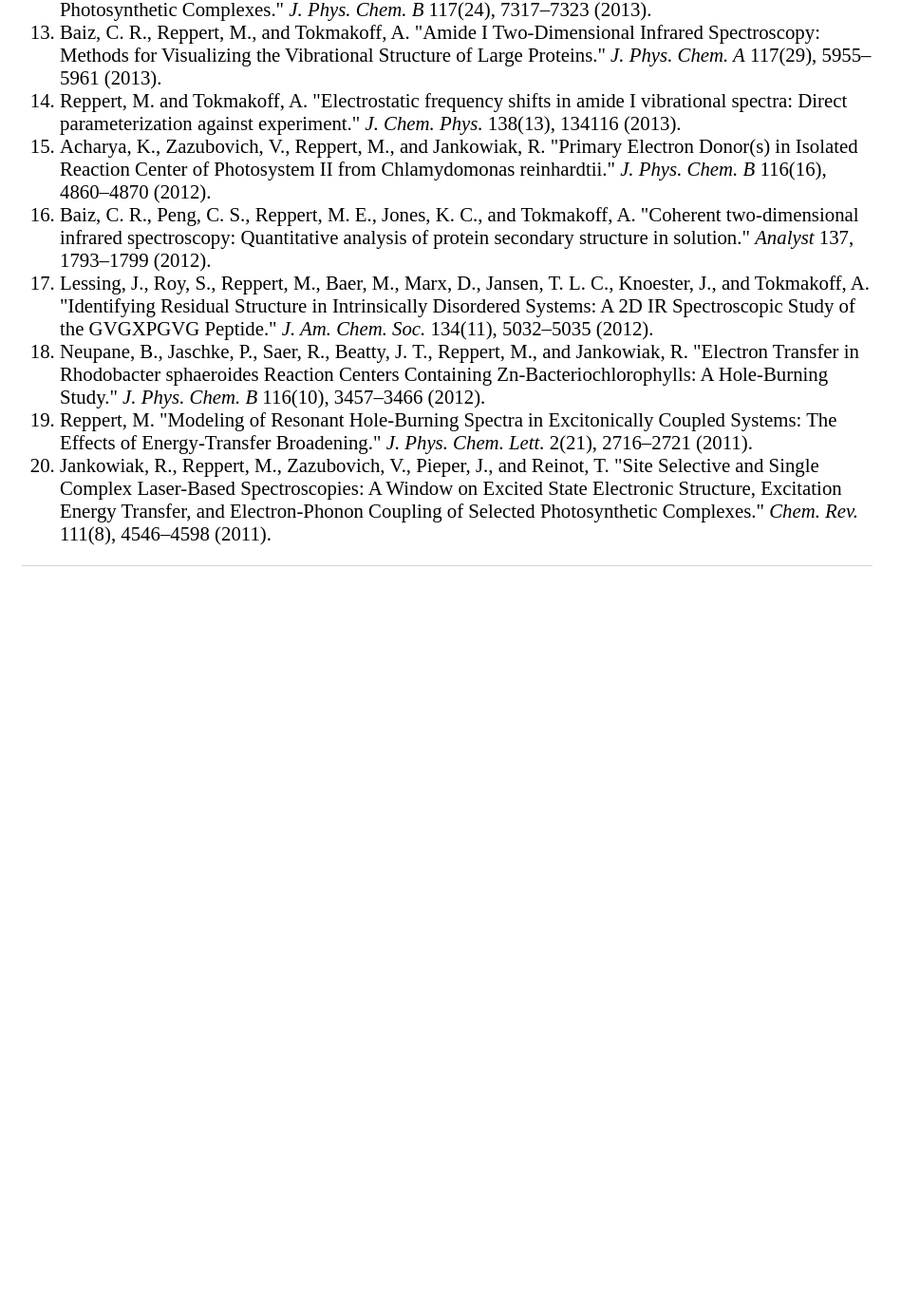
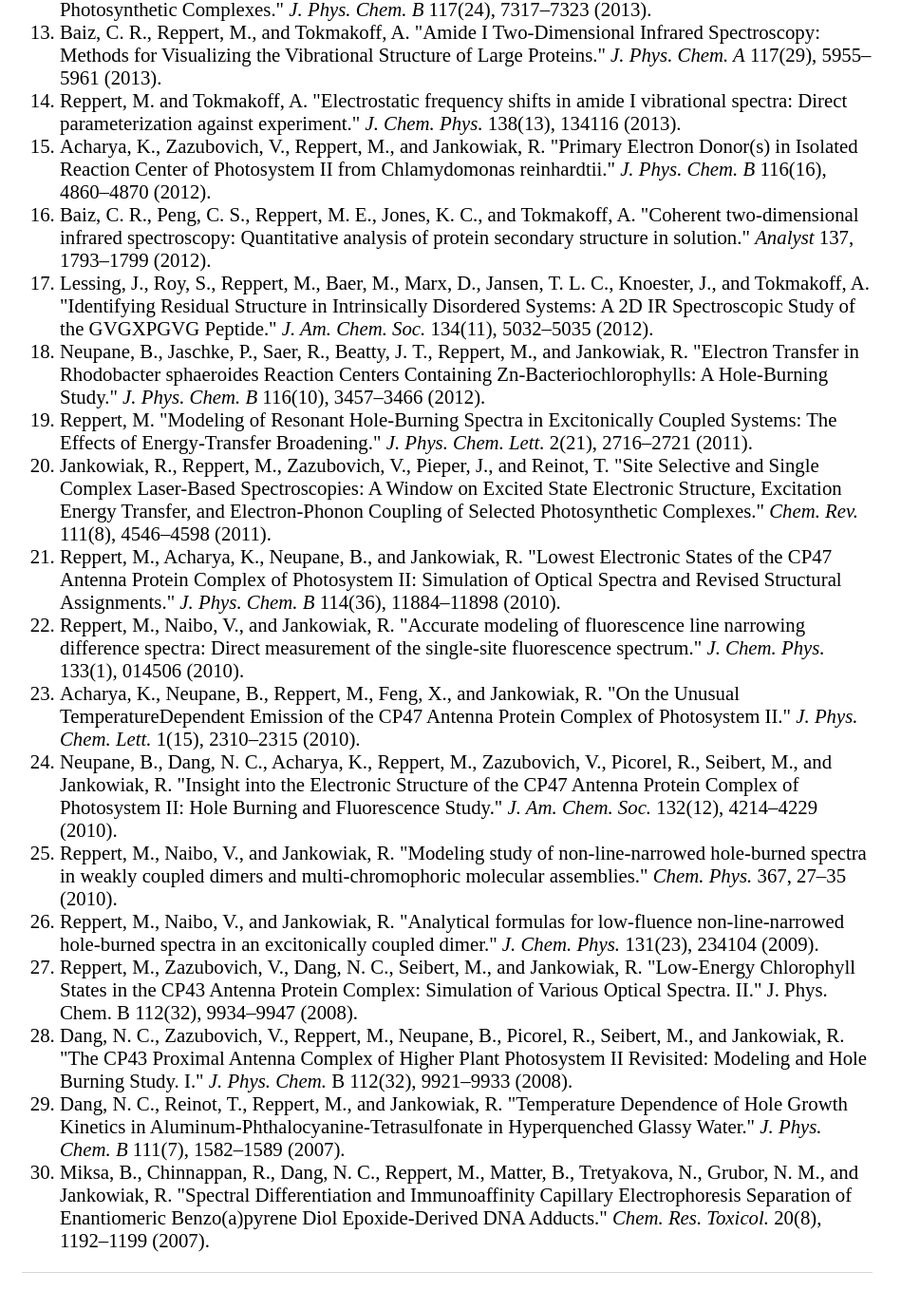
Before and after one commit to mreppert/mreppert.github.io, a Jekyll site: the page built from publications/index.html, in a window 1280 px wide and 1400 px high, scrolled down 871 px. Shown: the top 1379 px of the window at 95% size, without its empty margins (169-1118 px from the left). Built offline with Jekyll 4.4.1, drawn with Linux system fonts in a browser that asks for light colours; before the commit the page ends 1527 px from its top, so only the background shows below that.

Commit message:
Update index.html

```diff
--- a/publications/index.html
+++ b/publications/index.html
@@ -31,6 +31,16 @@
   <li>Neupane, B., Jaschke, P., Saer, R., Beatty, J. T., Reppert, M., and Jankowiak, R. "Electron Transfer in Rhodobacter sphaeroides Reaction Centers Containing Zn-Bacteriochlorophylls: A Hole-Burning Study." <i>J. Phys. Chem. B</i> 116(10), 3457–3466 (2012).
   <li>Reppert, M. "Modeling of Resonant Hole-Burning Spectra in Excitonically Coupled Systems: The Effects of Energy-Transfer Broadening." <i>J. Phys. Chem. Lett.</i> 2(21), 2716–2721 (2011). </li>
   <li>Jankowiak, R., Reppert, M., Zazubovich, V., Pieper, J., and Reinot, T. "Site Selective and Single Complex Laser-Based Spectroscopies: A Window on Excited State Electronic Structure, Excitation Energy Transfer, and Electron-Phonon Coupling of Selected Photosynthetic Complexes." <i>Chem. Rev.</i> 111(8), 4546–4598 (2011).</li>
+  <li>Reppert, M., Acharya, K., Neupane, B., and Jankowiak, R. "Lowest Electronic States of the CP47 Antenna Protein Complex of Photosystem II: Simulation of Optical Spectra and Revised Structural Assignments." <i>J. Phys. Chem. B</i> 114(36), 11884–11898 (2010).</li>
+  <li>Reppert, M., Naibo, V., and Jankowiak, R. "Accurate modeling of fluorescence line narrowing difference spectra: Direct measurement of the single-site fluorescence spectrum." <i>J. Chem. Phys.</i> 133(1), 014506 (2010).</li>
+  <li>Acharya, K., Neupane, B., Reppert, M., Feng, X., and Jankowiak, R. "On the Unusual TemperatureDependent Emission of the CP47 Antenna Protein Complex of Photosystem II." <i>J. Phys. Chem. Lett.</i> 1(15), 2310–2315 (2010).</li>
+  <li>Neupane, B., Dang, N. C., Acharya, K., Reppert, M., Zazubovich, V., Picorel, R., Seibert, M., and Jankowiak, R. "Insight into the Electronic Structure of the CP47 Antenna Protein Complex of Photosystem II: Hole Burning and Fluorescence Study." <i>J. Am. Chem. Soc.</i> 132(12), 4214–4229 (2010).</li>
+  <li>Reppert, M., Naibo, V., and Jankowiak, R. "Modeling study of non-line-narrowed hole-burned spectra in weakly coupled dimers and multi-chromophoric molecular assemblies." <i>Chem. Phys.</i> 367, 27–35 (2010).</li>
+  <li>Reppert, M., Naibo, V., and Jankowiak, R. "Analytical formulas for low-fluence non-line-narrowed hole-burned spectra in an excitonically coupled dimer." <i>J. Chem. Phys.</i> 131(23), 234104 (2009).</li>
+  <li>Reppert, M., Zazubovich, V., Dang, N. C., Seibert, M., and Jankowiak, R. "Low-Energy Chlorophyll States in the CP43 Antenna Protein Complex: Simulation of Various Optical Spectra. II." J. Phys. Chem. B 112(32), 9934–9947 (2008).</li>
+  <li>Dang, N. C., Zazubovich, V., Reppert, M., Neupane, B., Picorel, R., Seibert, M., and Jankowiak, R. "The CP43 Proximal Antenna Complex of Higher Plant Photosystem II Revisited: Modeling and Hole Burning Study. I." <i>J. Phys. Chem.</i> B 112(32), 9921–9933 (2008).</li>
+  <li>Dang, N. C., Reinot, T., Reppert, M., and Jankowiak, R. "Temperature Dependence of Hole Growth Kinetics in Aluminum-Phthalocyanine-Tetrasulfonate in Hyperquenched Glassy Water." <i>J. Phys. Chem. B</i> 111(7), 1582–1589 (2007).</li>
+  <li>Miksa, B., Chinnappan, R., Dang, N. C., Reppert, M., Matter, B., Tretyakova, N., Grubor, N. M., and Jankowiak, R. "Spectral Differentiation and Immunoaffinity Capillary Electrophoresis Separation of Enantiomeric Benzo(a)pyrene Diol Epoxide-Derived DNA Adducts." <i>Chem. Res. Toxicol.</i> 20(8), 1192–1199 (2007).</li>
 </ol>
 
 
```
